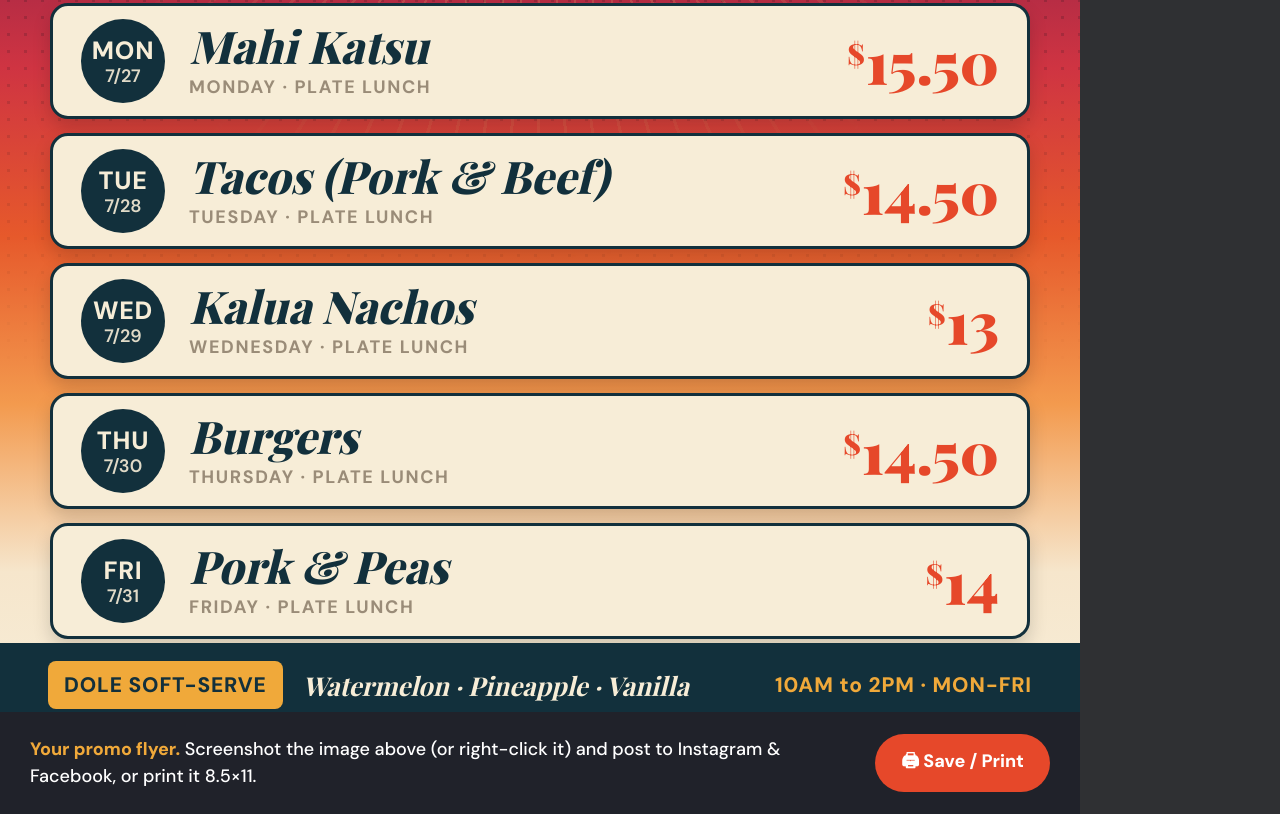
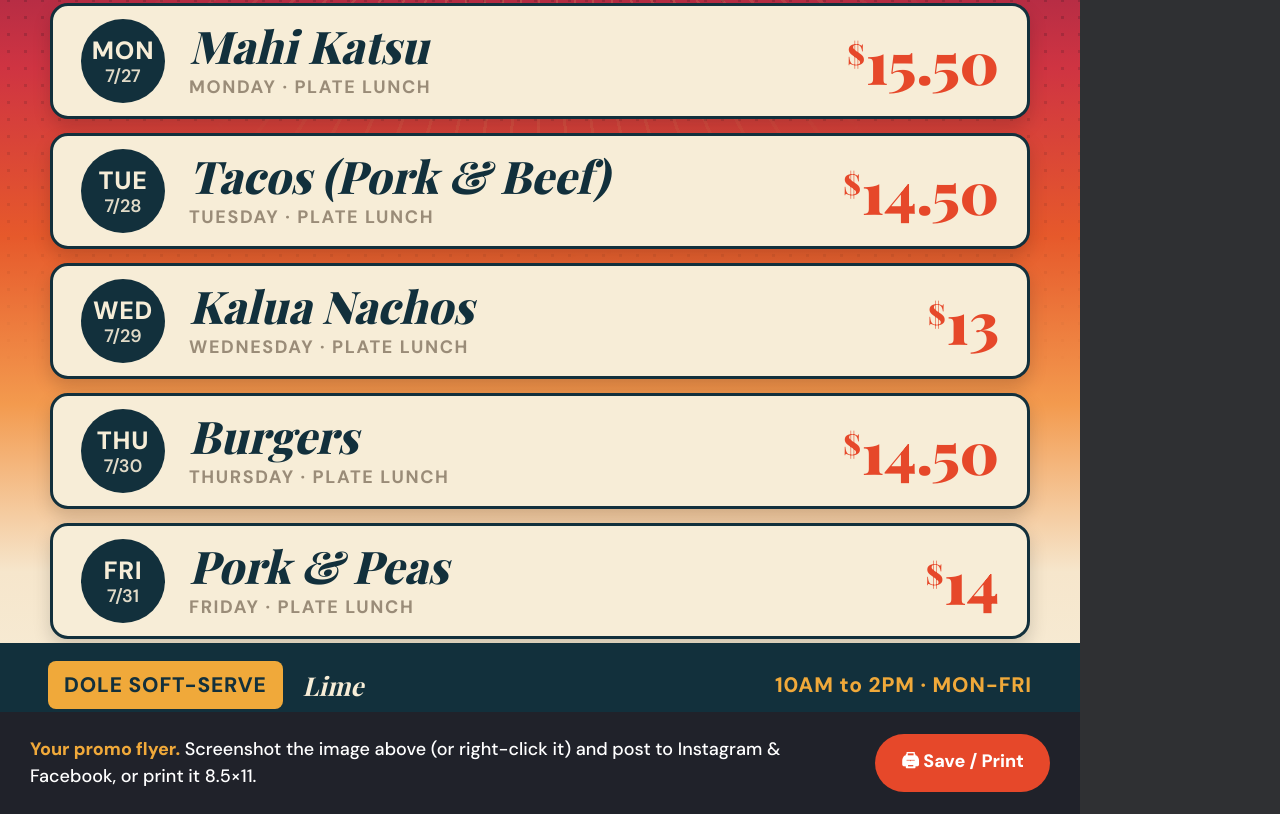
Before and after one commit to getclevara/tikiturtlecafe, a plain HTML site: page signs/weekly-flyer.html in a window 1280 px wide. Shown: the part 688-1502 px from the top of the page. Drawn offline with nearby package versions, Linux system fonts and the light colour scheme; a web font is replaced by a local one.

Commit message:
Dole flavor to Lime (flyer + website); re-export flyer JPG
Co-Authored-By: Claude Opus 4.8 <noreply@anthropic.com>

```diff
--- a/signs/weekly-flyer.html
+++ b/signs/weekly-flyer.html
@@ -121,7 +121,7 @@
 
       <div class="dolebar">
         <span class="dolebadge">Dole Soft-Serve</span>
-        <span class="doleflav">Watermelon &middot; Pineapple &middot; Vanilla</span>
+        <span class="doleflav">Lime</span>
         <span class="dolehours">10AM to 2PM &middot; MON-FRI</span>
       </div>
 
```
Also changed, not shown: index.html (+1 -1 lines), signs/weekly-specials.jpg.
